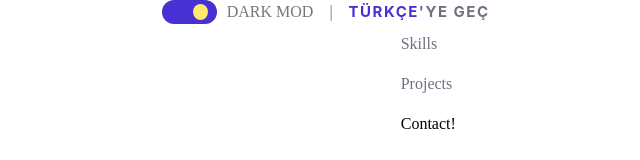
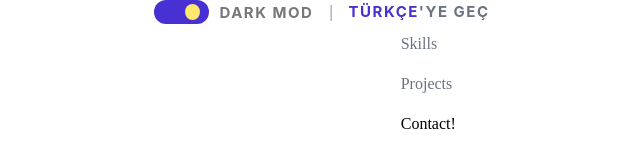
Before and after one commit to deniz244/web-sayfam, a React (Create React App) app: page / in a window 1280 px wide. Shown: the top 160 px of the page, without its empty margins (324-964 px from the left). Built offline with nearby package versions, Linux system fonts and the light colour scheme.

Commit message:
dark mode yazı stili değiştirildi

```diff
--- a/src/comps/NavBarComps/css/DarkMode.css
+++ b/src/comps/NavBarComps/css/DarkMode.css
@@ -6,6 +6,12 @@
 
 .mode p {
   margin-left: 10px;
+  font-family: Inter;
+  letter-spacing: 1.5px;
+  font-style: normal;
+  font-weight: 700;
+  line-height: normal;
+  font-size: 15px;
 }
 
 .switch {
```
